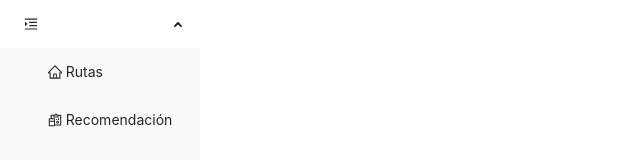
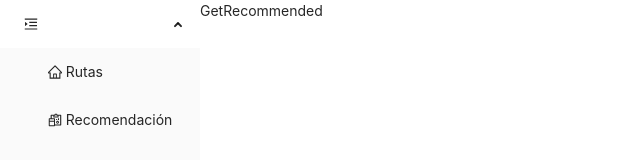
Before and after one commit to vaneebg/FRONTEND-TRIPULACIONES, a React (Create React App) app: page /routeRecommended in a window 1280 px wide. Shown: the top 160 px of the page, without its empty margins (0-640 px from the left). Built offline with nearby package versions, Linux system fonts and the light colour scheme; no server answers; sample sign-in values are in the browser's storage; a web font is replaced by a local one.

Commit message:
private zones

```diff
--- a/src/App.jsx
+++ b/src/App.jsx
@@ -12,6 +12,7 @@ import AboutUs from './components/AboutUs/AboutUs';
 import RouteDetail from './components/Main/Routes/Route/RouteDetail/RouteDetail';
 import 'antd/dist/antd.css';
 import './App.css';
+import GetRecommended from './components/Main/GetRecommended/GetRecommended';
 
 
 
@@ -27,8 +28,8 @@ function App() {
           <Route path='/profile' element={<PrivateZone><Profile /></PrivateZone>} />
           <Route path='/quiz' element={<PrivateZone><Quiz /></PrivateZone>} />
           <Route path='/register' element={<Register />} />
-          <Route path='/aboutUs' element={<AboutUs />} />
-          <Route path='/routes/route/:_id' element={<RouteDetail />} />
+          <Route path='/routes/route/:_id' element={<PrivateZone><RouteDetail /></PrivateZone>} />
+          <Route path='/routeRecommended' element={<PrivateZone><GetRecommended/></PrivateZone>}/>
         </Routes>
         <Footer />
       </BrowserRouter>
--- /dev/null
+++ b/src/components/Main/GetRecommended/GetRecommended.jsx
@@ -0,0 +1,9 @@
+import React from 'react'
+
+const GetRecommended = () => {
+  return (
+    <div>GetRecommended</div>
+  )
+}
+
+export default GetRecommended
```
